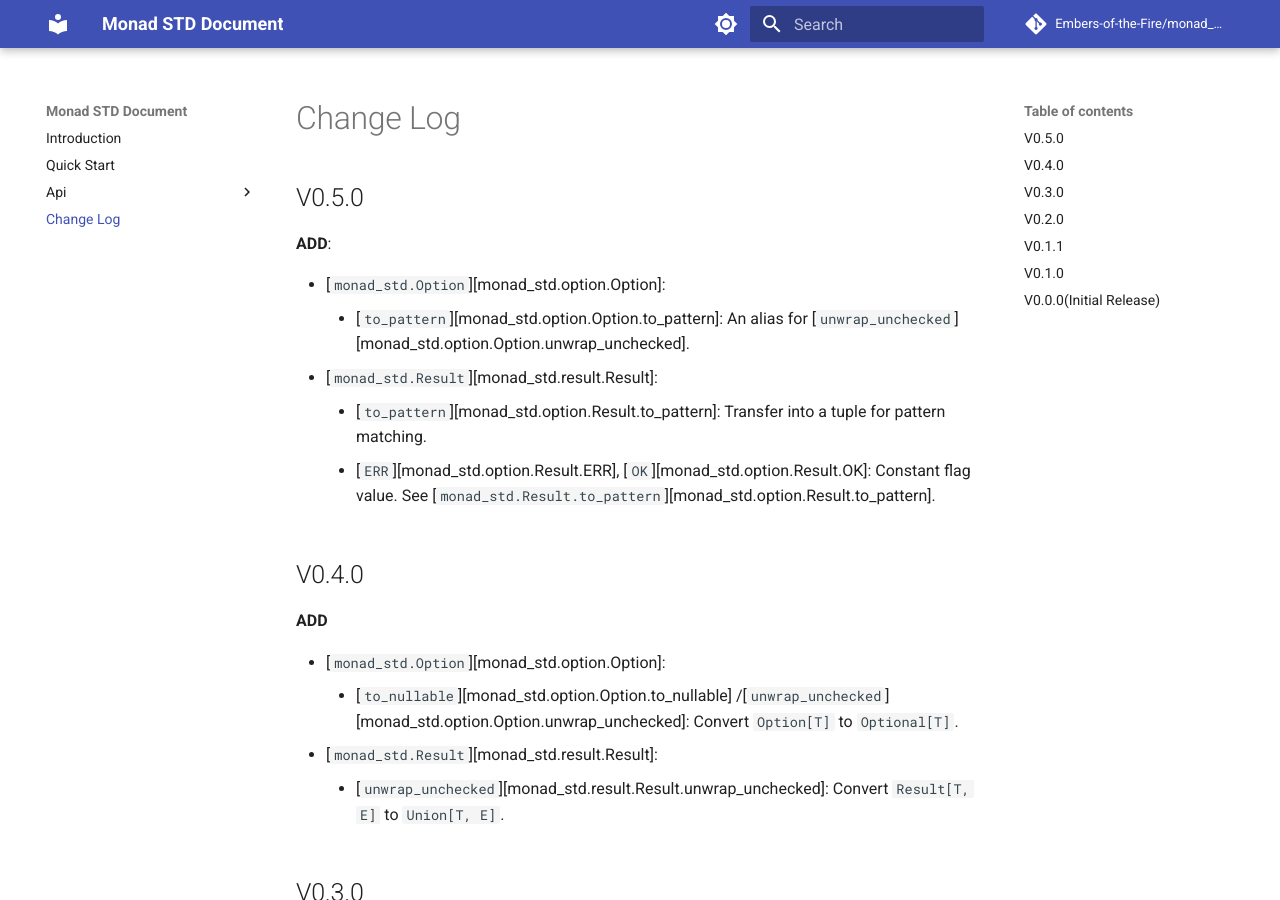
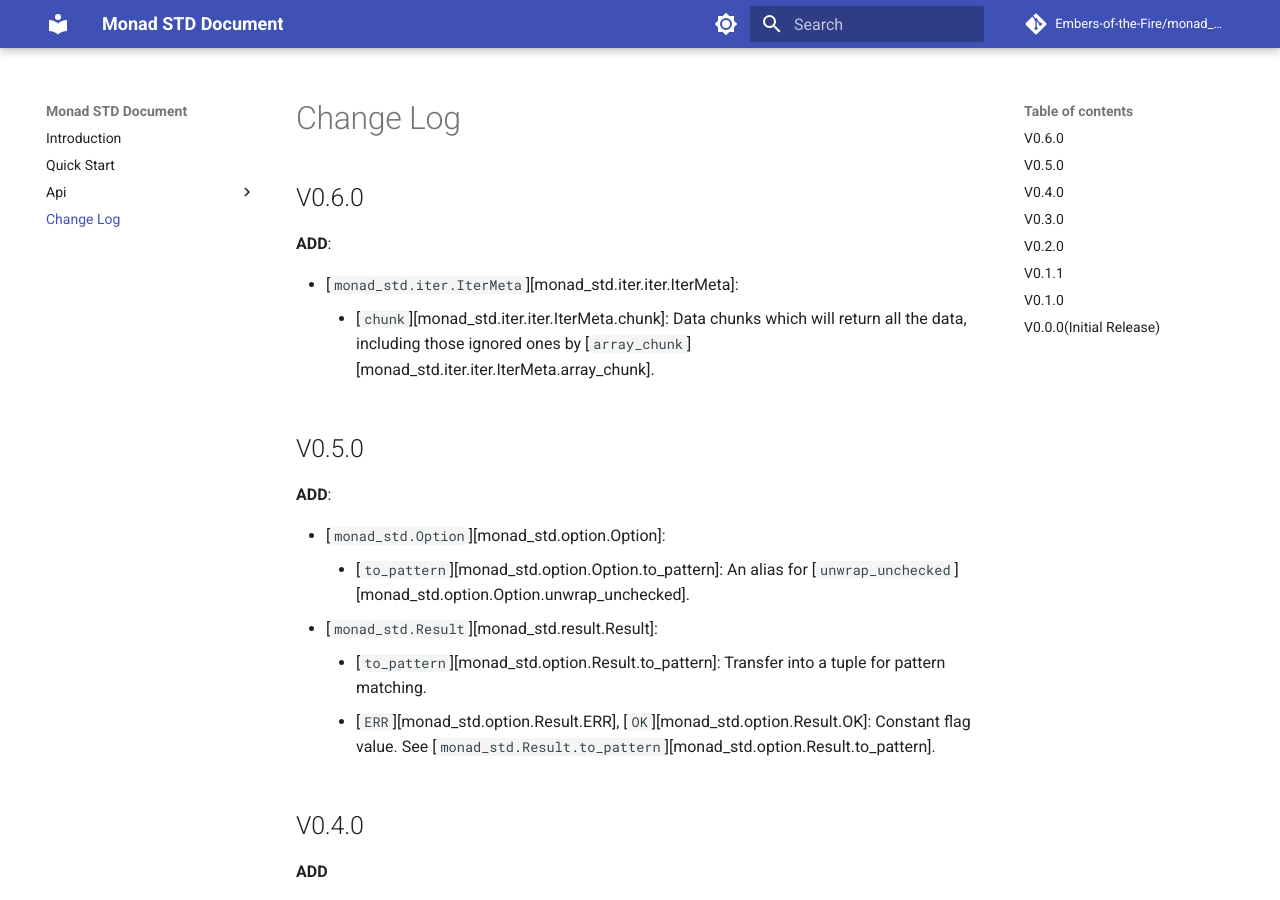
Before and after one commit to Embers-of-the-Fire/monad-std, an MkDocs documentation site: the page built from docs_src/docs/CHANGELOG.md, in a window 1280 px wide and 900 px high. Built offline with MkDocs 1.6.1 and Material for MkDocs 9.7.7, drawn with Linux system fonts in a browser that asks for light colours; comment, search, counter and statistics services are not loaded.

Commit message:
version: change metadata and version, update changelog

```diff
--- a/docs_src/docs/CHANGELOG.md
+++ b/docs_src/docs/CHANGELOG.md
@@ -1,4 +1,12 @@
 # Change Log
+
+## V0.6.0
+
+**ADD**:
+
+- [`monad_std.iter.IterMeta`][monad_std.iter.iter.IterMeta]:
+    - [`chunk`][monad_std.iter.iter.IterMeta.chunk]: Data chunks which will return all the data,
+      including those ignored ones by [`array_chunk`][monad_std.iter.iter.IterMeta.array_chunk].
 
 ## V0.5.0
 
--- a/pyproject.toml
+++ b/pyproject.toml
@@ -1,6 +1,6 @@
 [tool.poetry]
 name = "monad-std"
-version = "0.5.0"
+version = "0.6.0"
 description = "A library of rust-styled monad utils for python."
 authors = ["Embers-of-the-Fire <stellarishs@163.com>"]
 homepage = "https://embers-of-the-fire.github.io/monad-std/"
```
Also changed, not shown: CHANGELOG.md.
